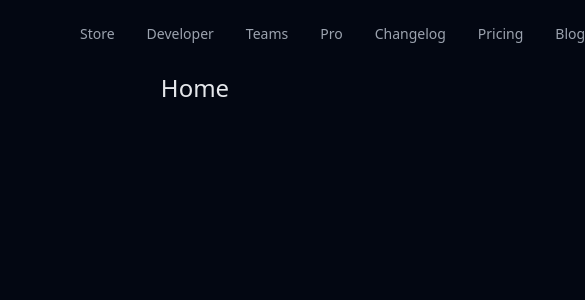
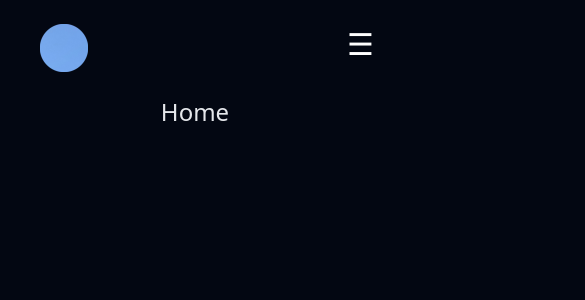
Before and after one commit to mathiszerari/shipfast, an Angular app in the folder app/: page /home in a window 390 px wide. Shown: the top 300 px of the page, 585 px wide, since content can reach past the window. Built offline with nearby package versions, Linux system fonts and the light colour scheme.

Commit message:
(new) burger menu

```diff
--- a/app/src/app/components/home/header/header.component.html
+++ b/app/src/app/components/home/header/header.component.html
@@ -1,30 +1,17 @@
-<div class="flex justify-around">
+<div class="lg:flex lg:justify-around hidden">
   <div class="px-8 my-4 cursor-pointer">
-    <!-- Put here your logo -->
     <a href="home">
       <img src="../../../../assets/newlogo.png" alt="Shipfast logo" class="w-10 h-10">
     </a>
   </div>
 
-  <div class="flex align-middle my-6">
-    <!-- Put here your features / pages like the following examples -->
-
-    <span class="transition delay-150 duration-300 text-sm font-medium text-gray-400 hover:text-gray-300 px-4 cursor-pointer">Store</span>
-
-    <span class="transition delay-150 duration-300 text-sm font-medium text-gray-400 hover:text-gray-300 px-4 cursor-pointer">Developer</span>
-
-    <span class="transition delay-150 duration-300 text-sm font-medium text-gray-400 hover:text-gray-300 px-4 cursor-pointer">Teams</span>
-
-    <span class="transition delay-150 duration-300 text-sm font-medium text-gray-400 hover:text-gray-300 px-4 cursor-pointer">Pro</span>
-
-    <span class="transition delay-150 duration-300 text-sm font-medium text-gray-400 hover:text-gray-300 px-4 cursor-pointer">Changelog</span>
-
-    <span class="transition delay-150 duration-300 text-sm font-medium text-gray-400 hover:text-gray-300 px-4 cursor-pointer">Pricing</span>
-
-    <span class="transition delay-150 duration-300 text-sm font-medium text-gray-400 hover:text-gray-300 px-4 cursor-pointer">Blog</span>
+  <div class="hidden lg:flex lg:items-center my-6">
+    <span *ngFor="let link of navLinks" class="transition delay-150 duration-300 text-sm font-medium text-gray-400 hover:text-gray-300 px-4 cursor-pointer">
+      {{ link.text }}
+    </span>
   </div>
 
-  <div *ngIf="!connected || !username" class="flex mt-3.5">
+  <div *ngIf="!connected || !username" class="hidden lg:flex mt-3.5">
     <button class="h-10 transition delay-150 duration-300 text-sm font-medium text-gray-400 hover:text-gray-300 py-2 px-4 hover:border-transparent rounded-lg">
       <a href="auth/login">
         Log in
@@ -36,7 +23,7 @@
     </button>
   </div>
 
-  <div *ngIf="connected && username" class="mt-4">
+  <div *ngIf="connected && username" class="hidden lg:flex mt-4">
     <button id="dropdownHoverButton" data-dropdown-toggle="dropdownHover" data-dropdown-trigger="hover" class="text-white font-medium rounded-lg text-sm text-center inline-flex items-center m-0 p-0 h-10" type="button">
       <img [src]="pp + username" alt="avatar" [alt]="username + '_pp'" class="w-10 h-10 rounded-full">
       <svg class="w-2.5 h-2.5 ms-3" aria-hidden="true" xmlns="http://www.w3.org/2000/svg" fill="none" viewBox="0 0 10 6">
@@ -60,3 +47,41 @@
     </div>
   </div>
 </div>
+
+<!-- Menu burger (version mobile) -->
+<div class="lg:hidden flex justify-between items-center ">
+  <div class="px-10 my-6 cursor-pointer">
+    <a href="home">
+      <img src="../../../../assets/newlogo.png" alt="Shipfast logo" class="w-12 h-12">
+    </a>
+  </div>
+
+  <button (click)="toggleMobileMenu()" id="burgerButton" class="lg:hidden text-3xl px-4 pb-2 font-light text-white w-18">
+    &#9776;
+  </button>
+</div>
+
+<!-- Menu burger (version mobile) -->
+<div id="burgerMenu" class="lg:hidden my-2 hidden" [ngClass]="{'hidden': !isMobileMenuOpen}">
+  <div *ngFor="let link of navLinks" class="text-gray-200">
+    <a class="block ransition delay-150 duration-300 cursor-pointer text-lg ml-10 py-4 text-gray-400 hover:text-gray-300" [routerLink]="link.path">{{ link.text }}</a>
+  </div>
+
+  <div class="mx-auto divide-y mt-4 divide-gray-500 w-11/12">
+    <div></div>
+    <div></div>
+  </div>
+
+  <div>
+    <div *ngIf="!connected || !username" class="mt-3.5">
+      <a href="auth/login" class="block text-lg ml-10 py-2 text-gray-400 hover:text-gray-300">Log in</a>
+      <a href="#" class="block text-lg ml-10 py-2 text-gray-400 hover:text-gray-300">Subscribe</a>
+    </div>
+
+    <div *ngIf="connected && username" class="mt-4 text-lg">
+      <a href="/{{username}}" class="block text-md ml-10 py-4 text-gray-400 hover:text-gray-300">View Account</a>
+      <a href="/settings" class="block text-md ml-10 py-4 text-gray-400 hover:text-gray-300">Settings</a>
+      <a href="/auth/login" (click)="logout()" class="block text-md ml-10 py-4 text-red-600 hover:text-red-500">Log out</a>
+    </div>
+  </div>
+</div>
--- a/app/src/app/components/home/header/header.component.ts
+++ b/app/src/app/components/home/header/header.component.ts
@@ -1,8 +1,10 @@
 import { Component } from '@angular/core';
 import { ActivatedRoute } from '@angular/router';
+import { BehaviorSubject, Subscription } from 'rxjs';
 import { GithubUser } from 'src/app/models/github-user.model';
 import { AuthGithubService } from 'src/app/services/auth-github.service';
 import { AuthService } from 'src/app/services/auth.service';
+import { MenuBurgerService } from 'src/app/services/menu-burger.service';
 
 @Component({
   selector: 'app-header',
@@ -20,10 +22,34 @@ export class HeaderComponent {
   pp: string = "https://api.dicebear.com/7.x/thumbs/svg?seed="
   connected: boolean = false;
 
+
+  isMobileMenuOpen: boolean = false;
+  private menuSubscription: Subscription;
+
   constructor(
     private authGithub: AuthGithubService,
     private route: ActivatedRoute,
-  ) { }
+    private menuService: MenuBurgerService
+  ) {
+
+    this.menuSubscription = this.menuService.isMobileMenuOpen$.subscribe((isOpen) => {
+      this.isMobileMenuOpen = isOpen;
+    });
+  }
+
+  ngOnDestroy() {
+    this.menuSubscription.unsubscribe();
+  }
+
+  navLinks = [
+    { text: 'Store', path: '/store' },
+    { text: 'Developer', path: '/developer' },
+    { text: 'Teams', path: '/teams' },
+    { text: 'Pro', path: '/pro' },
+    { text: 'Changelog', path: '/changelog' },
+    { text: 'Pricing', path: '/pricing' },
+    { text: 'Blog', path: '/blog' },
+  ];
 
   ngOnInit(): void {
     if (this.username != '') {
@@ -36,6 +62,10 @@ export class HeaderComponent {
     }
   }
 
+  toggleMobileMenu() {
+    this.menuService.toggleMobileMenu();
+  }
+
   navigateToProfile(): void {
     window.location.href = this.username;
   }
--- a/app/src/app/components/home/home/home.component.html
+++ b/app/src/app/components/home/home/home.component.html
@@ -1,3 +1,4 @@
-<div class="flex justify-center h-screen m-auto">
+<!-- home.component.html -->
+<div *ngIf="!isMobileMenuOpen" class="flex justify-center h-screen m-auto">
   <span class="text-2xl text-gray-200 mx-auto">Home</span>
 </div>
--- a/app/src/app/components/home/home/home.component.ts
+++ b/app/src/app/components/home/home/home.component.ts
@@ -1,4 +1,6 @@
 import { Component } from '@angular/core';
+import { BehaviorSubject, Subscription } from 'rxjs';
+import { MenuBurgerService } from 'src/app/services/menu-burger.service';
 
 @Component({
   selector: 'app-home',
@@ -8,5 +10,17 @@ import { Component } from '@angular/core';
 })
 
 export class HomeComponent {
+  isMobileMenuOpen: boolean = false;
+  private menuSubscription: Subscription;
+
+  constructor(private menuService: MenuBurgerService) {
+    this.menuSubscription = this.menuService.isMobileMenuOpen$.subscribe((isOpen) => {
+      this.isMobileMenuOpen = isOpen;
+    });
+  }
+
+  ngOnDestroy() {
+    this.menuSubscription.unsubscribe();
+  }
 
 }
--- /dev/null
+++ b/app/src/app/services/menu-burger.service.ts
@@ -0,0 +1,19 @@
+import { Injectable } from '@angular/core';
+import { BehaviorSubject } from 'rxjs/internal/BehaviorSubject';
+
+@Injectable({
+  providedIn: 'root'
+})
+export class MenuBurgerService {
+  private isMobileMenuOpenSource = new BehaviorSubject<boolean>(false);
+  isMobileMenuOpen$ = this.isMobileMenuOpenSource.asObservable();
+
+  constructor() { }
+
+  toggleMobileMenu() {
+    const currentValue = this.isMobileMenuOpenSource.value;
+    this.isMobileMenuOpenSource.next(!currentValue);
+    console.log(this.isMobileMenuOpenSource.value);
+
+  }
+}
```
Lines whose indentation alone changed are shown as unchanged.
